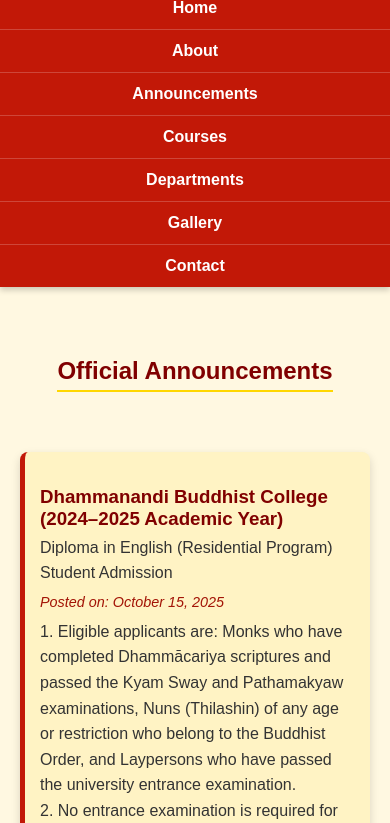
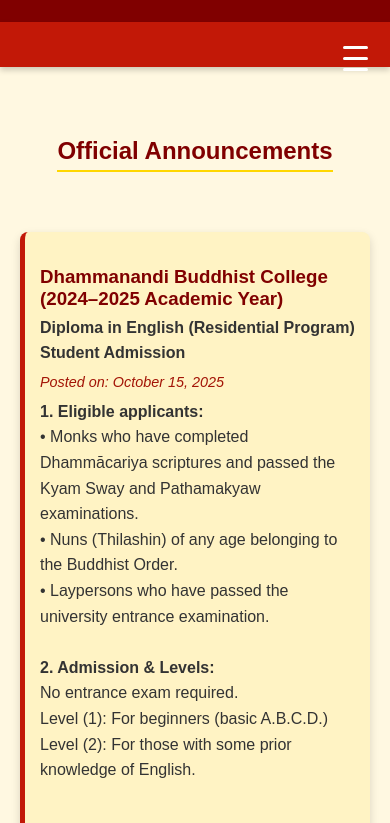
Before and after one commit to sitagustudent/dbc, a plain HTML site: page announcements.html in a window 390 px wide. Shown: the part 283-1106 px from the top of the page. Drawn offline with Linux system fonts and the light colour scheme.

Commit message:
Update announcements.html

```diff
--- a/announcements.html
+++ b/announcements.html
@@ -6,7 +6,75 @@
   <title>Announcements | Dhamma Nandi Buddhist College</title>
   <link rel="stylesheet" href="style.css">
   <style>
-    /* Custom styling for the announcement list */
+    /* Navbar styling */
+    nav {
+      background-color: #c21807;
+      display: flex;
+      justify-content: center;
+      align-items: center;
+      flex-wrap: wrap;
+      position: relative;
+    }
+
+    nav a {
+      color: white;
+      text-decoration: none;
+      padding: 14px 22px;
+      font-weight: bold;
+    }
+
+    nav a:hover {
+      background-color: #a31406;
+      border-radius: 4px;
+    }
+
+    /* Hamburger button */
+    .menu-toggle {
+      display: none;
+      flex-direction: column;
+      justify-content: center;
+      align-items: center;
+      cursor: pointer;
+      padding: 12px;
+      position: absolute;
+      right: 10px;
+      top: 8px;
+    }
+
+    .menu-toggle div {
+      width: 25px;
+      height: 3px;
+      background-color: white;
+      margin: 4px 0;
+      border-radius: 2px;
+      transition: 0.3s;
+    }
+
+    @media (max-width: 768px) {
+      nav {
+        flex-direction: column;
+        align-items: flex-start;
+        padding-top: 45px;
+      }
+
+      nav a {
+        display: none;
+        width: 100%;
+        text-align: left;
+        border-top: 1px solid rgba(255,255,255,0.2);
+        padding: 12px 18px;
+      }
+
+      nav.active a {
+        display: block;
+      }
+
+      .menu-toggle {
+        display: flex;
+      }
+    }
+
+    /* Announcement styling */
     .announcement-board {
       max-width: 900px;
       margin: 40px auto;
@@ -48,15 +116,22 @@
     }
   </style>
 </head>
+
 <body>
 
   <header>
-    <img src="dbclogo.png" alt="Dhamma Nandi Buddhist College Logo">
+    <img src="dbclogo.png" alt="Dhamma Nandi Buddhist College Logo" style="width:120px;">
     <h1>Dhamma Nandi Buddhist College</h1>
     <p>Established BE 2563 / CE 2019</p>
   </header>
 
-  <nav>
+  <nav id="navbar">
+    <div class="menu-toggle" id="menu-toggle">
+      <div></div>
+      <div></div>
+      <div></div>
+    </div>
+
     <a href="index.html">Home</a>
     <a href="about.html">About</a>
     <a href="announcements.html" class="active">Announcements</a>
@@ -72,39 +147,37 @@
 
       <div class="announcement">
         <h3>Dhammanandi Buddhist College (2024–2025 Academic Year)</h3>
-<p>Diploma in English (Residential Program) Student Admission</p>
+        <p><b>Diploma in English (Residential Program) Student Admission</b></p>
         <p class="date">Posted on: October 15, 2025</p>
         <p>
-          1. Eligible applicants are:
+          <b>1. Eligible applicants:</b><br>
+          • Monks who have completed Dhammācariya scriptures and passed the Kyam Sway and Pathamakyaw examinations.<br>
+          • Nuns (Thilashin) of any age belonging to the Buddhist Order.<br>
+          • Laypersons who have passed the university entrance examination.<br><br>
 
-Monks who have completed Dhammācariya scriptures and passed the Kyam Sway and Pathamakyaw examinations,
-Nuns (Thilashin) of any age or restriction who belong to the Buddhist Order, and
-Laypersons who have passed the university entrance examination.<br>
-2. No entrance examination is required for admission.
-There will be two levels offered:<br>
-Level (1): For beginners (starting from basic A.B.C.D.),<br>
+          <b>2. Admission & Levels:</b><br>
+          No entrance exam required.<br>
+          Level (1): For beginners (basic A.B.C.D.)<br>
           Level (2): For those with some prior knowledge of English.<br><br>
 
           <h3>Application and Admission Schedule</h3>
+          1. Forms available: 7 June 2023<br>
+          2. Submission deadline: 14 June 2025<br>
+          Apply via Phone/Viber: 09777773756, 09689687678, 09793482213<br>
+          3. Resident monks/nuns arrive by 14 June 2025<br>
+          4. Bring personal necessities (alms bowl, robes, bedding, etc.)<br>
+          5. Classes begin: 15 June 2025<br>
+          6. Course ends: 24 February 2025<br>
+          7. Weekly tests every 15 days.<br><br>
 
-1. Application forms will be available starting 7 June 2023.<br>
-2. The final date for submission is 14 June 2025. Applicants may apply in person or register their names via
-Phone/Viber: 09777773756, 09689687678, 09793482213, or via Messenger.<br>
-3. Resident monks and nuns must arrive by 14 June 2025.<br>
-4. Students must bring their own personal necessities (alms bowl, robes, bedding, etc.).<br>
-5. Classes will begin on 15 June 2025.<br>
-6. The course will end on 24 February 2025.<br>
-7. Lessons will be held six days per week, and there will be a weekly test every 15 days.<br><br><br>
           <h3>Benefits upon Completion</h3>
-Ability to use English proficiently at a foundational level.
-Eligibility to sit for relevant entrance exams at Buddhist Universities in Myanmar.
-Opportunity to pursue further studies at international universities.<br><br>
+          • Proficiency in foundational English.<br>
+          • Eligibility for Buddhist University entrance exams.<br>
+          • Opportunity to study abroad.<br><br>
 
-<h3>For Application Forms and Inquiries:</h3>
-
-Dhammanandi Buddhist College
-Tanintharyi Road, near Ocean Center,
-Bokone Ward, Mawlamyine City
+          <h3>For Inquiries:</h3>
+          Dhammanandi Buddhist College<br>
+          Tanintharyi Road, near Ocean Center, Bokone Ward, Mawlamyine City<br>
           Phone: 09777773756, 09689687678, 09793482213
         </p>
       </div>
@@ -153,5 +226,14 @@
     © 2025 Dhamma Nandi Buddhist College | All Rights Reserved.
   </footer>
 
+  <script>
+    // Mobile menu toggle
+    const menuToggle = document.getElementById('menu-toggle');
+    const navbar = document.getElementById('navbar');
+    menuToggle.addEventListener('click', () => {
+      navbar.classList.toggle('active');
+    });
+  </script>
+
 </body>
 </html>
```
Lines whose indentation alone changed are shown as unchanged.
